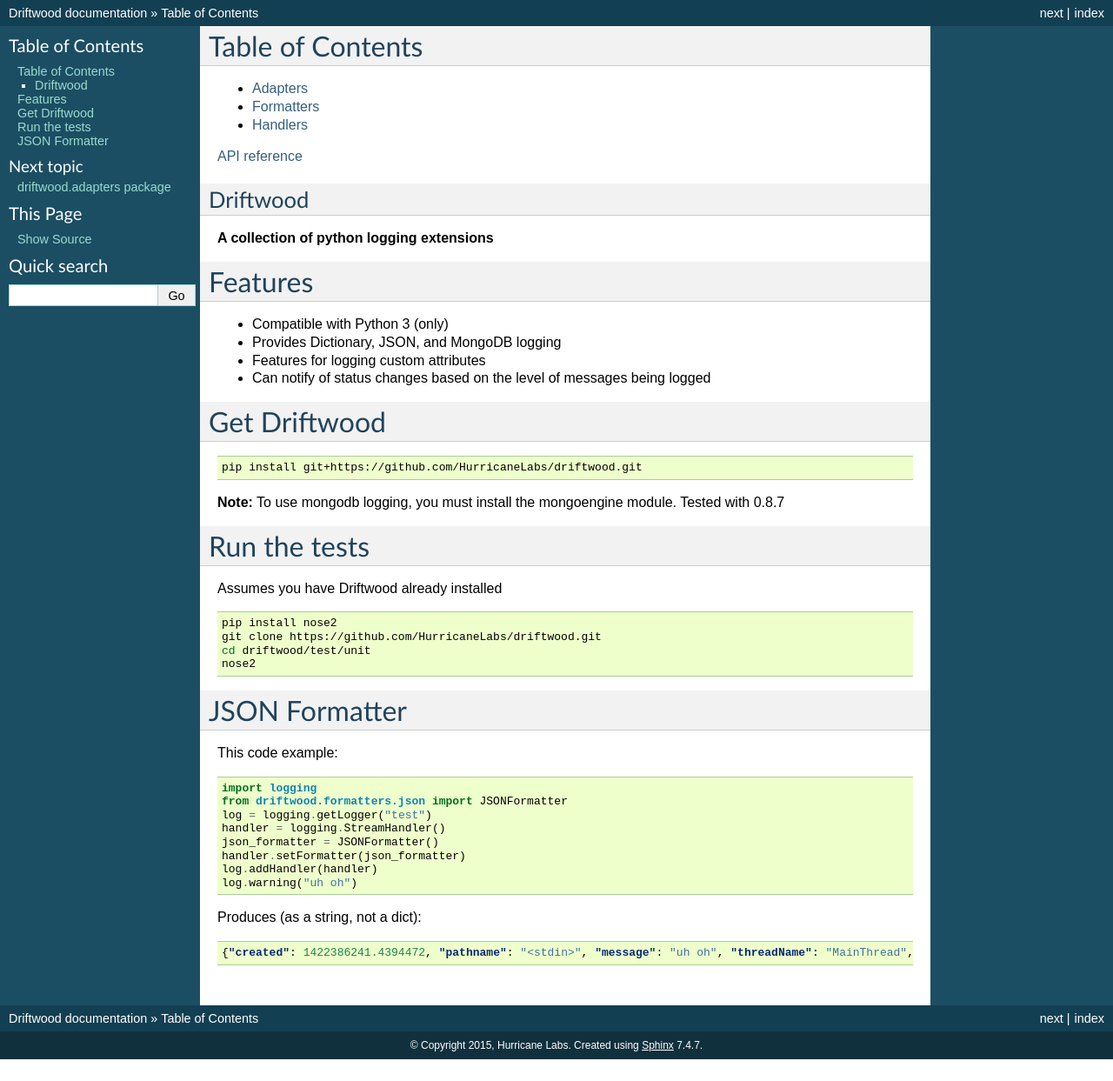
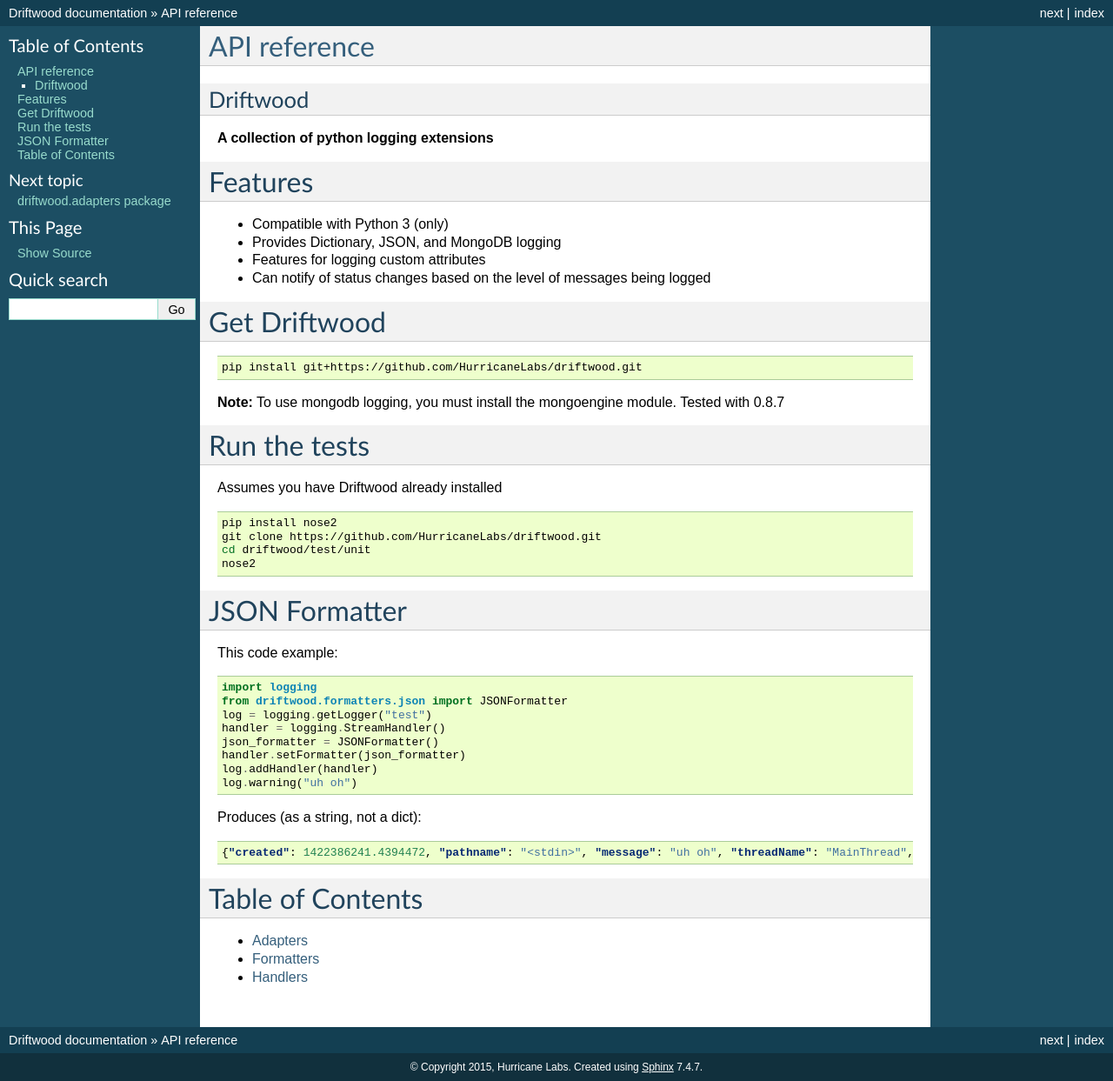
Before and after one commit to lwcolton/driftwood, a Sphinx documentation site: the page built from doc/index.rst, in a window 1280 px wide. Shown: the whole page at 87% size. Built offline with Sphinx 7.4.7, drawn with Linux system fonts in a browser that asks for light colours; before the commit the page ends 1218 px from its top, so only the background shows below that; some of the changed lines change nothing that is shown.

Commit message:
try a different style

```diff
--- a/doc/index.rst
+++ b/doc/index.rst
@@ -1,3 +1,9 @@
+:ref:`API reference <modindex>`
+===============================
+
+.. include:: ../README.rst
+    :start-after: `Full Documentation <http://driftwood.readthedocs.org/en/latest/>`_
+
 Table of Contents
 =================
 
@@ -7,7 +13,3 @@
     Adapters <driftwood.adapters>
     Formatters <driftwood.formatters>
     Handlers <driftwood.handlers>
-:ref:`API reference <modindex>`
-
-.. include:: ../README.rst
-    :start-after: `Full Documentation <http://driftwood.readthedocs.org/en/latest/>`_
```
